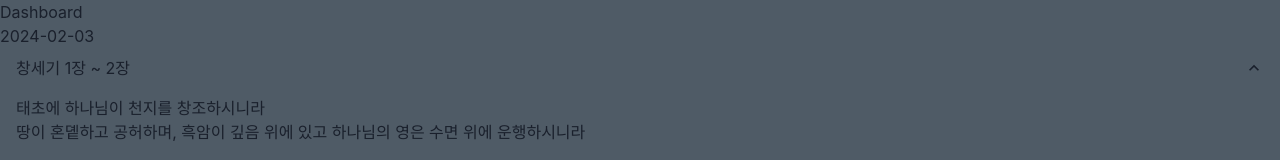
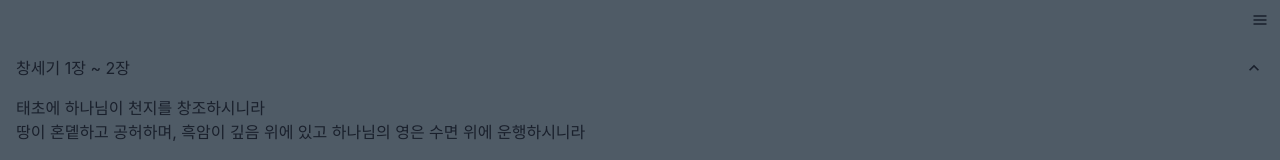
Before and after one commit to Whaleinmilktea/bible-read-manager, a React (Vite) app: page / in a window 1280 px wide. Shown: the top 160 px of the page. Built offline with nearby package versions, Linux system fonts and the light colour scheme.

Commit message:
feat(theme) : theme 모드 추가

```diff
--- a/package.json
+++ b/package.json
@@ -10,6 +10,7 @@
     "preview": "vite preview"
   },
   "dependencies": {
+    "@chakra-ui/icons": "^2.1.1",
     "@chakra-ui/react": "^2.8.2",
     "@emotion/react": "^11.11.3",
     "@emotion/styled": "^11.11.0",
@@ -20,6 +21,7 @@
     "react-csv": "^2.2.2",
     "react-dom": "^18.2.0",
     "react-router-dom": "^6.22.0",
+    "recoil": "^0.7.7",
     "styled-components": "^6.1.8"
   },
   "devDependencies": {
--- a/src/App.tsx
+++ b/src/App.tsx
@@ -3,11 +3,13 @@ import { mobile, tablet, laptopS, laptopL } from "../src/styles/media";
 import DashBoard from "./pages/dashboard";
 import CsvTest from "./pages/csv-test";
 import "./App.css";
+import Gnb from "./layouts/gloval-nav-bar";
 
 
 function App() {
   return (
     <Wrapper>
+      <Gnb />
       <DashBoard />
       <CsvTest />
     </Wrapper>
--- a/src/layouts/gloval-nav-bar.tsx
+++ b/src/layouts/gloval-nav-bar.tsx
@@ -1,9 +1,57 @@
+import styled from "styled-components";
+import { laptopL, laptopS, mobile, tablet } from "../styles/media";
+import {
+  IconButton,
+  Menu,
+  MenuButton,
+  MenuItem,
+  MenuList,
+} from "@chakra-ui/react";
+import { AddIcon, HamburgerIcon } from "@chakra-ui/icons";
+
 const Gnb = () => {
   return (
-    <div>
-      <h1>Side Nav Bar</h1>
-    </div>
+    <Wrapper>
+      <Menu>
+        <MenuButton
+          as={IconButton}
+          aria-label="Options"
+          icon={<HamburgerIcon />}
+          variant="Outline"
+        />
+        <MenuList>
+          <MenuItem icon={<AddIcon />}>새 일정</MenuItem>
+        </MenuList>
+      </Menu>
+    </Wrapper>
   );
 };
 
 export default Gnb;
+
+const Wrapper = styled.div`
+  position: fixed;
+  display: flex;
+  flex-direction: row-reverse;
+  width: 100vw;
+  height: 50px;
+
+  @media ${mobile} {
+    background-color: #f0d95c;
+  }
+
+  @media ${tablet} {
+    background-color: #6e86a4;
+  }
+
+  @media ${laptopS} {
+    background-color: #4f5b66;
+  }
+
+  @media ${laptopL} {
+    background-color: #e3e4e5;
+    display: flex;
+    justify-content: center;
+    align-items: center;
+  }
+`;
--- a/src/main.tsx
+++ b/src/main.tsx
@@ -4,6 +4,7 @@ import App from "./App.tsx";
 import { ChakraProvider } from "@chakra-ui/react";
 import "./index.css";
 import { RouterProvider, createBrowserRouter } from "react-router-dom";
+import { RecoilRoot } from "recoil";
 
 const router = createBrowserRouter([
   {
@@ -14,8 +15,10 @@ const router = createBrowserRouter([
 
 ReactDOM.createRoot(document.getElementById("root")!).render(
   <React.StrictMode>
-    <ChakraProvider>
-      <RouterProvider router={router} fallbackElement={<App />} />
-    </ChakraProvider>
+    <RecoilRoot>
+      <ChakraProvider>
+        <RouterProvider router={router} fallbackElement={<App />} />
+      </ChakraProvider>
+    </RecoilRoot>
   </React.StrictMode>
 );
--- a/src/pages/csv-test.tsx
+++ b/src/pages/csv-test.tsx
@@ -2,7 +2,7 @@ import { CSVLink } from "react-csv";
 
 const CsvTest = () => {
   const data = [
-    ["Subject", "Start Time", "End Time", "Location", "Description"],
+    ["Subject", "Start Date", "End Date", "Location", "Description"],
     ["Math", "2024-02-03T10:00:00", "2024-02-03T11:00:00", "Room 1", "Math class"],
     ["English", "2024-02-03T12:00:00", "2024-02-03T13:00:00", "Room 2", "English class"],
     ["Science", "2024-02-03T14:00:00", "2024-02-03T15:00:00", "Room 3", "Science class"],
--- a/src/pages/dashboard.tsx
+++ b/src/pages/dashboard.tsx
@@ -10,55 +10,61 @@ import {
 const Dashboard = () => {
   const data = [
     {
+      id: 1,
       date: "2024-02-03",
       passage: "창세기 1장 ~ 2장",
       content: [
         "태초에 하나님이 천지를 창조하시니라",
         "땅이 혼돁하고 공허하며, 흑암이 깊음 위에 있고 하나님의 영은 수면 위에 운행하시니라",
       ],
+      checked: false,
     },
     {
+      id: 2,
       date: "2024-02-03",
       passage: "창세기 1장 ~ 2장",
       content: [
         "태초에 하나님이 천지를 창조하시니라",
         "땅이 혼돁하고 공허하며, 흑암이 깊음 위에 있고 하나님의 영은 수면 위에 운행하시니라",
       ],
+      checked: false,
     },
     {
+      id: 3,
       date: "2024-02-03",
       passage: "창세기 1장 ~ 2장",
       content: [
         "태초에 하나님이 천지를 창조하시니라",
         "땅이 혼돁하고 공허하며, 흑암이 깊음 위에 있고 하나님의 영은 수면 위에 운행하시니라",
       ],
+      checked: false,
     },
   ];
 
   const renderData = data.map((item) => {
     return (
-      <div>
+      <div key={item.id}>
         <div>{item.date}</div>
         <Accordion defaultIndex={[0]} allowMultiple>
           <AccordionItem>
             <h2>
               <AccordionButton>
-                <Box as="span" flex="1" textAlign="left">
+                <Box as="div" flex="1" textAlign="left">
                   {item.passage}
                 </Box>
                 <AccordionIcon />
               </AccordionButton>
             </h2>
             <AccordionPanel pb={4}>
-              {item.content.map((content) => (
-                <p>{content}</p>
-              ))}
+              {item.content.map((content) => {
+                return <div>{content}</div>;
+              })}
             </AccordionPanel>
           </AccordionItem>
         </Accordion>
       </div>
-    )
-  })
+    );
+  });
 
   return (
     <div>
--- /dev/null
+++ b/src/store/themeMode.ts
@@ -0,0 +1,6 @@
+import { RecoilState, atom } from "recoil";
+
+export const themeModeState: RecoilState<boolean> = atom({
+  key: "themeModeState",
+  default: false,
+});
```
Also changed, not shown: src/utils/re-arrange-week.ts (renamed from src/utils/re-arragne-week.ts), 2 other files (tests, documents, lock files or other folders).
